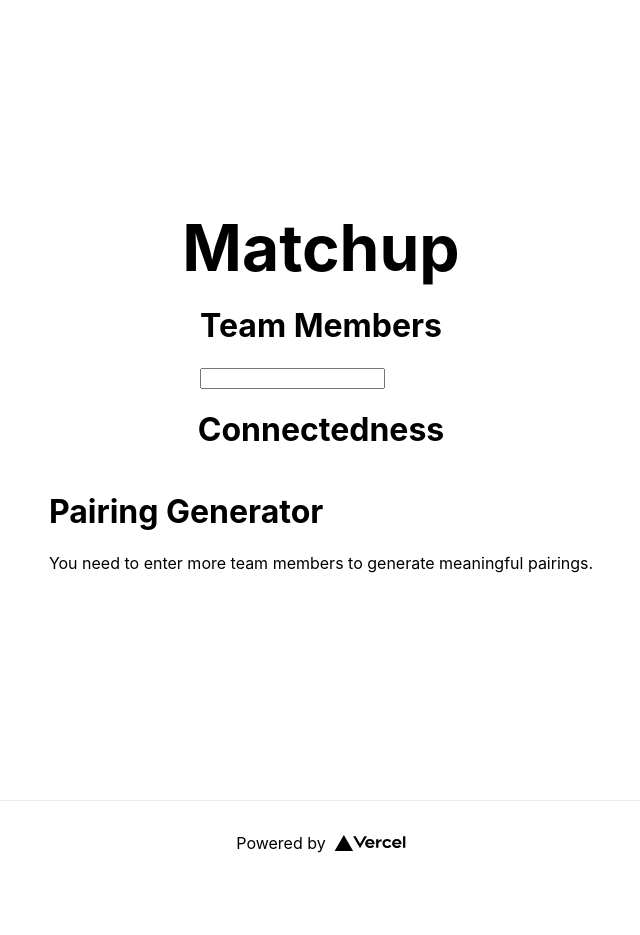
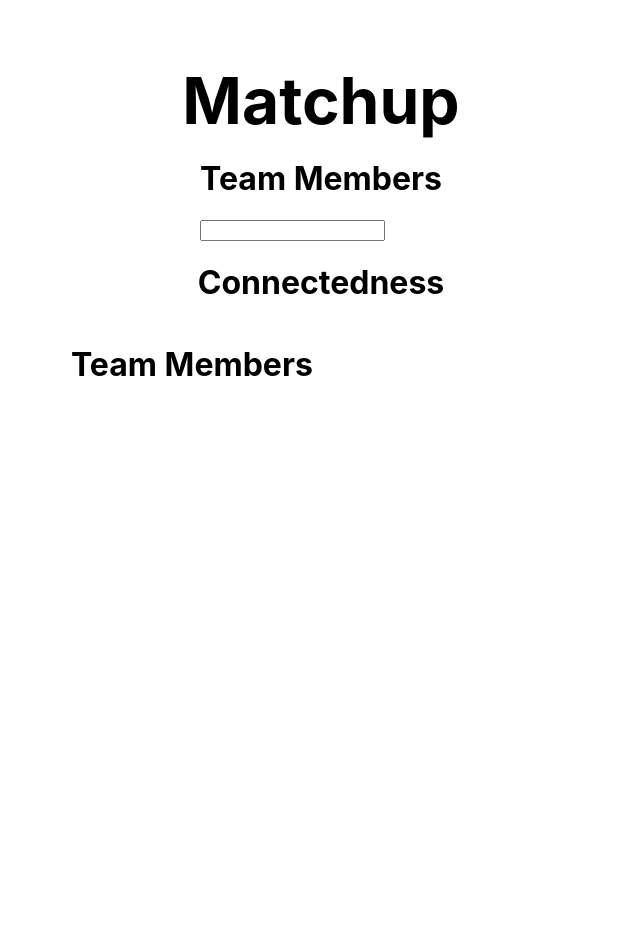
Before and after one commit to mhoff/meshup, a Next.js app: page / in a window 1280 px wide. Shown: the top 935 px of the page, without its empty margins (319-959 px from the left). Before the commit the page ends 885 px from the top, so only its background shows below. Built offline with nearby package versions, Linux system fonts and the light colour scheme.

Commit message:
Progress

```diff
--- a/components/connectionTable.tsx
+++ b/components/connectionTable.tsx
@@ -23,7 +23,7 @@ const ConnectionTable: React.FC<{}> = ({}) => {
           <tbody>
             {team.connectedness.map((row, rowIndex) => (
               <tr key={"row-" + rowIndex}>
-                <td>{team.labels[rowIndex]}</td>
+                <td>{team.labels[team.labels.length - 1 - rowIndex]}</td>
                 {row.map((cellValue, colIndex) => (
                   <td key={[rowIndex, colIndex].join("/")}
                   onClick={(e) => setTeam(setConnectedness(team, rowIndex, colIndex, cellValue + 1))}>{cellValue}</td>
--- /dev/null
+++ b/components/memberGraph.tsx
@@ -0,0 +1,113 @@
+// import '../styles/globals.css'
+
+import { FormEvent, useState, useRef, useEffect, useMemo } from "react"
+import { useTeamContext } from "../providers/team"
+import * as d3 from "d3";
+
+interface MemberNode extends d3.SimulationNodeDatum {
+  id: string
+  r: number
+  name: string
+}
+
+interface MemberLink extends d3.SimulationLinkDatum<MemberNode> {
+  source: MemberNode
+  target: MemberNode
+  strength: number
+}
+
+const MemberGraph: React.FC<{width: number, height: number}> = ({width, height}) => {
+  const nodeRadius = 25
+
+  // const svgRef = useRef<SVGSVGElement>(null);
+
+  const {team} = useTeamContext()
+  const [animatedNodes, setAnimatedNodes] = useState<MemberNode[]>([])
+  const [animatedLinks, setAnimatedLinks] = useState<MemberLink[]>([])
+
+  const nodes = useMemo(
+    () =>
+      team.labels.map((name) => {
+        const oldNode = animatedNodes.find(node => node.name == name)
+        if (oldNode) {
+          return oldNode
+        } else {
+          return {
+            id: name,
+            name: name,
+            r: nodeRadius,
+            x: NaN,
+            y: NaN
+          }
+        }
+      }),
+    [team]
+  )
+
+  const links = useMemo(
+    () =>
+      team.connectedness.flatMap((row, rowIndex) =>
+        (row.map((conn, colIndex) => {
+          return {
+            source: nodes[nodes.length - 1 - rowIndex],
+            target: nodes[colIndex],
+            strength: conn
+          }
+      }))),
+      [team]
+  )
+
+  useEffect(() => {
+    const linkSimulation = d3.forceLink<MemberNode, MemberLink>()
+    linkSimulation.strength((link => link.strength * 0.01))
+    linkSimulation.distance(0)
+
+    const simulation = d3.forceSimulation<MemberNode, MemberLink>()
+      .force("link", linkSimulation)
+      .force("charge", d3.forceManyBody().strength(-1000))
+      .force("collision", d3.forceCollide(nodeRadius))
+      .force("center", d3.forceCenter(width / 2, height / 2))
+      .force("x", d3.forceX(100))
+      .force("y", d3.forceY(100))
+      .nodes([...nodes])
+    linkSimulation.links([...links])
+
+    simulation
+      .on("tick", () => {
+        setAnimatedNodes([...simulation.nodes()])
+        setAnimatedLinks([...linkSimulation.links()])
+    })
+
+    simulation.alpha(0.6).restart()
+
+    return () => { simulation.stop() }
+  }, [nodes, links]);
+
+  return (
+    <div>
+      <h1>Team Members</h1>
+      <svg width={width} height={height}>
+        <g stroke={"#999"} strokeOpacity={0.8}>
+          {animatedLinks.map(link => (
+            <line
+              key={`link-${link.source.id}-${link.target.id}`}
+              x1={link.source.x}
+              x2={link.target.x}
+              y1={link.source.y}
+              y2={link.target.y}
+              strokeWidth={Math.min(2 * nodeRadius, link.strength + 1)}
+            />
+          ))}
+        </g>
+        {animatedNodes.map(node => (
+          <g className={"node"} transform={`translate(${node.x}, ${node.y})`} key={node.id}>
+            <circle fill={"black"} r={node.r}></circle>
+            <text y={5} fill={"red"} textAnchor={"middle"}>{node.name}</text>
+          </g>
+        ))}
+      </svg>
+    </div>
+    )
+}
+
+export default MemberGraph
--- a/package.json
+++ b/package.json
@@ -10,11 +10,13 @@
     "lint": "next lint"
   },
   "dependencies": {
+    "d3": "^7.4.4",
     "next": "12.1.6",
     "react": "18.1.0",
     "react-dom": "18.1.0"
   },
   "devDependencies": {
+    "@types/d3": "^7.4.0",
     "@types/node": "17.0.41",
     "@types/react": "18.0.12",
     "@types/react-dom": "18.0.5",
--- a/pages/index.tsx
+++ b/pages/index.tsx
@@ -5,6 +5,7 @@ import styles from '../styles/Home.module.css'
 import MemberList from '../components/members'
 import ConnectionTable from '../components/connectionTable'
 import Pairing from '../components/pairing'
+import MemberGraph from '../components/memberGraph'
 
 const Home: NextPage = () => {
   return (
@@ -22,6 +23,7 @@ const Home: NextPage = () => {
 
         <MemberList></MemberList>
         <ConnectionTable></ConnectionTable>
+        <MemberGraph width={500} height={500}></MemberGraph>
         <Pairing></Pairing>
       </main>
 
```
Also changed, not shown: 1 other file (tests, documents, lock files or other folders).
